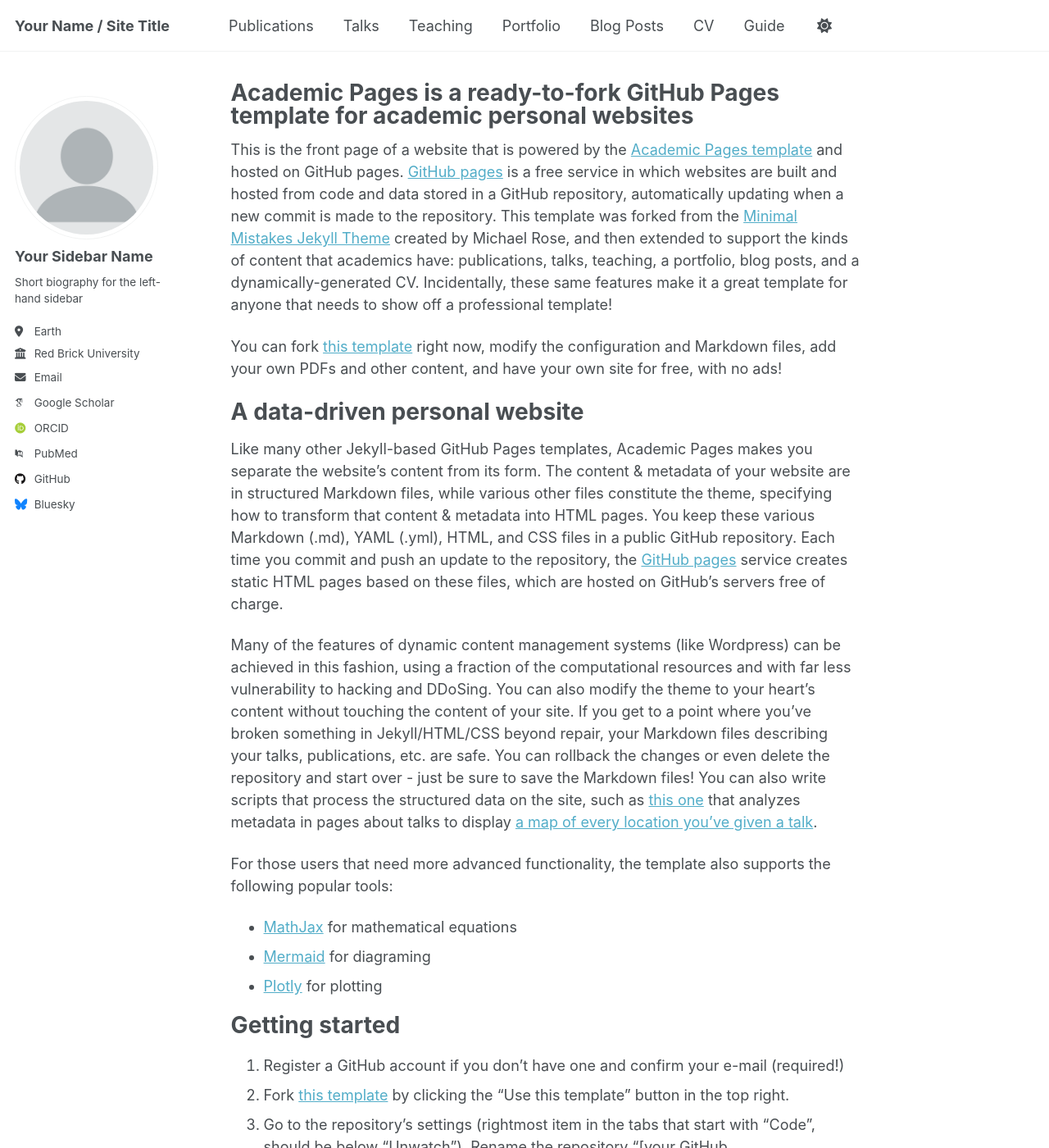
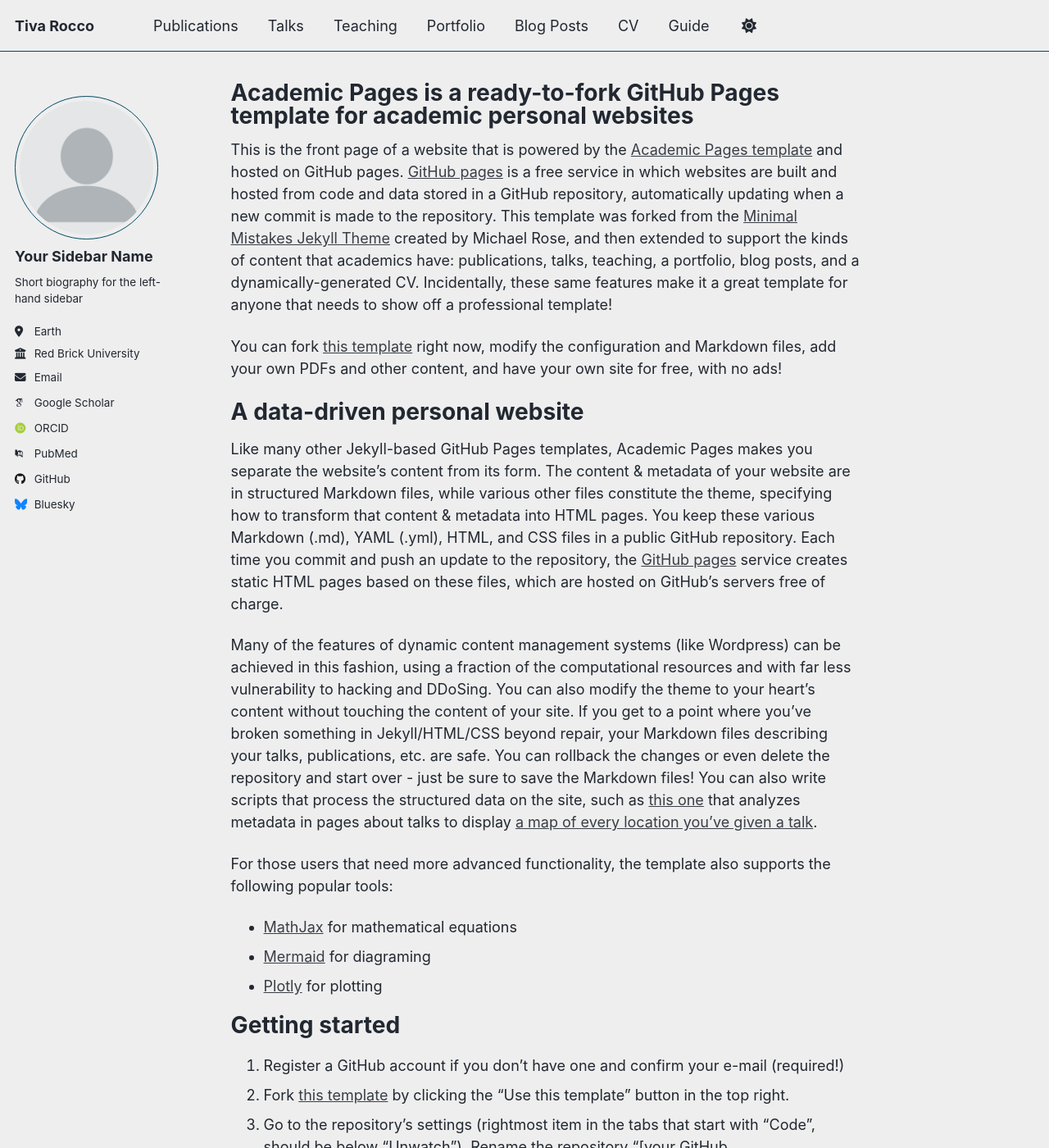
Before and after one commit to tiva710/tiva710.github.io, a Jekyll site: the page built from _pages/about.md, in a window 1280 px wide and 1400 px high. Shown: the whole window at 82% size. Built offline with Jekyll 4.4.1, drawn with Linux system fonts in a browser that asks for light colours; some web fonts are replaced; a script that is not in the unit is left out; some of the changed text lies outside the part shown.

Commit message:
Update _config.yml

```diff
--- a/_config.yml
+++ b/_config.yml
@@ -8,10 +8,10 @@
 
 # Basic Site Settings
 locale                   : "en-US"
-site_theme               : "default" # Currently available options are "default", "air"
-title                    : "Your Name / Site Title"
+site_theme               : "air" # Currently available options are "default", "air"
+title                    : "Tiva Rocco"
 title_separator          : "-"
-name                     : &name "Your Name"
+name                     : &name "Tiva"
 description              : &description "Your Name's academic portfolio"   # Update this with a general description of your site, this is the default if not overridden by a page
 url                      : https://academicpages.github.io # The base hostname & protocol for your site e.g. "https://[your GitHub username].github.io",
                                                            # or if you already have some other page hosted on Github then use "https://[your GitHub username].github.io/[Your Repo Name]"
```
